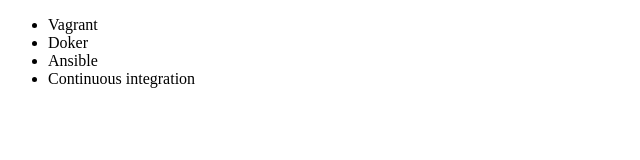
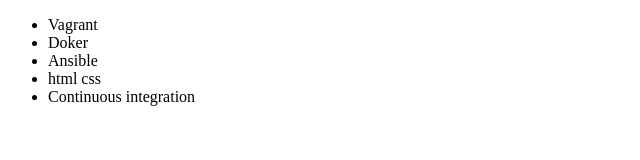
Before and after one commit to Rickypqdkr/Alura_Git, a plain HTML site: page index.html in a window 1280 px wide. Shown: the whole page, without its empty margins (0-640 px from the left). Drawn offline with Linux system fonts and the light colour scheme.

Commit message:
Add course Html css

```diff
--- a/index.html
+++ b/index.html
@@ -10,6 +10,7 @@
 		<li>Vagrant</li>
 		<li>Doker</li>
 		<li>Ansible</li>
+		<li>html css</li>
 		<li>Continuous integration</li>
 	</ul>
 
```
